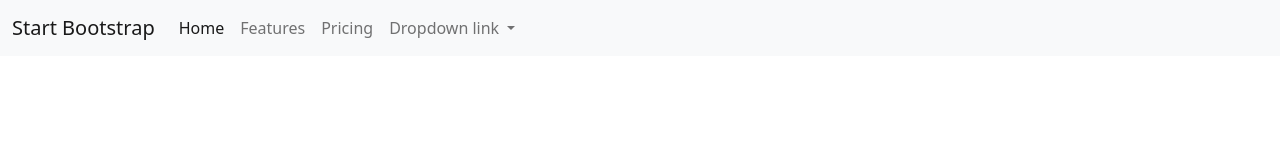
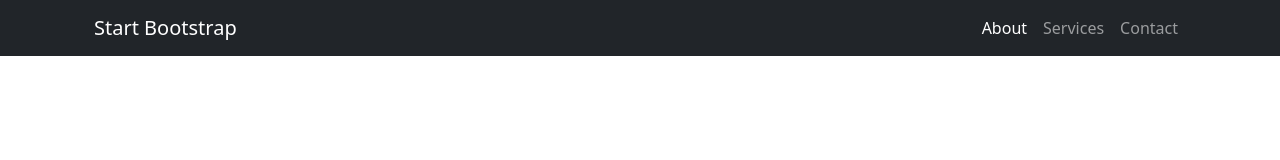
Before and after one commit to ruhidnovruzovv/Group-A, a plain HTML site: page index.html in a window 1280 px wide. Drawn offline with nearby package versions, Linux system fonts and the light colour scheme.

Commit message:
lead added finished navbar

```diff
--- a/index.html
+++ b/index.html
@@ -12,40 +12,19 @@
 
 <body>
 
-    <nav class="navbar navbar-expand-lg bg-light">
-        <div class="container-fluid">
-            <a class="navbar-brand" href="#">Start Bootstrap</a>
-            <button class="navbar-toggler" type="button" data-bs-toggle="collapse" data-bs-target="#navbarNavDropdown"
-                aria-controls="navbarNavDropdown" aria-expanded="false" aria-label="Toggle navigation">
-                <span class="navbar-toggler-icon"></span>
-            </button>
-            <div class="collapse navbar-collapse" id="navbarNavDropdown">
-                <ul class="navbar-nav">
-                    <li class="nav-item">
-                        <a class="nav-link active" aria-current="page" href="#">Home</a>
-                    </li>
-                    <li class="nav-item">
-                        <a class="nav-link" href="#">Features</a>
-                    </li>
-                    <li class="nav-item">
-                        <a class="nav-link" href="#">Pricing</a>
-                    </li>
-                    <li class="nav-item dropdown">
-                        <a class="nav-link dropdown-toggle" href="#" role="button" data-bs-toggle="dropdown"
-                            aria-expanded="false">
-                            Dropdown link
-                        </a>
-                        <ul class="dropdown-menu">
-                            <li><a class="dropdown-item" href="#">Action</a></li>
-                            <li><a class="dropdown-item" href="#">Another action</a></li>
-                            <li><a class="dropdown-item" href="#">Something else here</a></li>
-                        </ul>
-                    </li>
+    <nav class="navbar navbar-expand-lg navbar-dark bg-dark fixed-top" id="mainNav">
+        <div class="container px-4">
+            <a class="navbar-brand" href="#page-top">Start Bootstrap</a>
+            <button class="navbar-toggler" type="button" data-bs-toggle="collapse" data-bs-target="#navbarResponsive" aria-controls="navbarResponsive" aria-expanded="false" aria-label="Toggle navigation"><span class="navbar-toggler-icon"></span></button>
+            <div class="collapse navbar-collapse" id="navbarResponsive">
+                <ul class="navbar-nav ms-auto">
+                    <li class="nav-item"><a class="nav-link active" href="#">About</a></li>
+                    <li class="nav-item"><a class="nav-link" href="#">Services</a></li>
+                    <li class="nav-item"><a class="nav-link" href="#">Contact</a></li>
                 </ul>
             </div>
         </div>
     </nav>
-
 
 
     <script src="https://cdn.jsdelivr.net/npm/bootstrap@5.2.3/dist/js/bootstrap.bundle.min.js"
```
